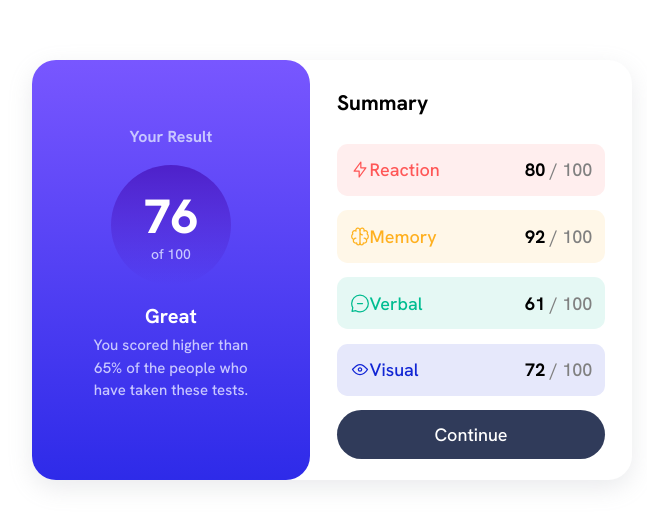
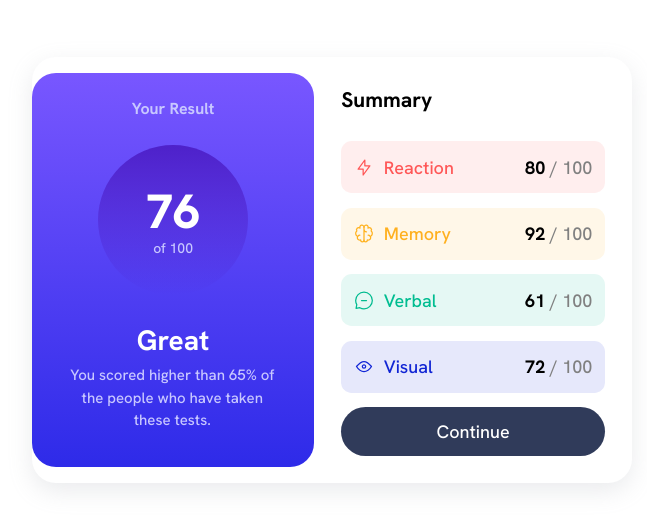
Before and after one commit to NowWeAre-Free/results-summary-component, a plain HTML site: page index.html in a window 1280 px wide. Shown: the part 130-656 px from the top of the page, without its empty margins (308-955 px from the left). Drawn offline with Linux system fonts and the light colour scheme.

Commit message:
fight against media query :D

```diff
--- a/scss/_card.scss
+++ b/scss/_card.scss
@@ -2,8 +2,7 @@
 @use './var';
 
 .card {
-    // @include flex-center;
-    max-height: 420px;
+    @include flex-center;
 }
 
 @media (min-width: 500px) {
@@ -11,7 +10,6 @@
         display: flex;
         flex-direction: row;
         justify-content: center;
-        // align-items: center;
         box-shadow: rgba(149, 157, 165, 0.2) 0px 8px 24px;
         border-radius: 1.5rem;
         max-width: 600px;
--- a/scss/_result.scss
+++ b/scss/_result.scss
@@ -1,5 +1,5 @@
-@use './var' as *;
-@use './mixins' as *;
+@use './var'as *;
+@use './mixins'as *;
 
 .result {
     @include flex-center;
@@ -7,33 +7,40 @@
     color: $white;
     border-radius: 0 0 1.5rem 1.5rem;
     overflow: hidden;
+
     &__header {
         color: $light-lavender;
         font-size: 16px;
         margin: 1rem 0;
     }
+
     &__score {
         @include flex-center;
         background: linear-gradient(to bottom, $violet-blue-circle, $persian-blue-circle);
-        border-radius: 100%;
+        border-radius: 50%;
         width: 120px;
         height: 120px;
         line-height: 1.2;
         margin-bottom: 1rem;
+
         &-value {
             font-size: 48px;
             font-weight: $fw800;
         }
+
         &-max {
             font-size: 14px;
             color: $light-lavender;
         }
     }
+
     &__description {
         @include flex-center;
+
         &-title {
             font-size: 20px;
         }
+
         &-text {
             text-align: center;
             margin: .2rem 3rem 1.8rem 3rem;
@@ -42,8 +49,30 @@
         }
     }
 }
+
 @media (min-width: 500px) {
     .result {
         border-radius: 1.5rem;
+        padding: 1.5rem;
+
+        &__header {
+            margin: 0;
+        }
+
+        &__score {
+            width: 150px;
+            height: 150px;
+            margin: 1.5rem 0;
+        }
+
+        &__description {
+            &-title {
+                font-size: 28px;
+            }
+
+            &-text {
+                margin: .2rem .5rem .7rem .4rem;
+            }
+        }
     }
 }
--- a/scss/_summary.scss
+++ b/scss/_summary.scss
@@ -17,6 +17,7 @@
         padding: 0.7em;
         &--flex {
             display: flex;
+            gap: 10px;
         }
     }
 
```
Also changed, not shown: css/style.css.
